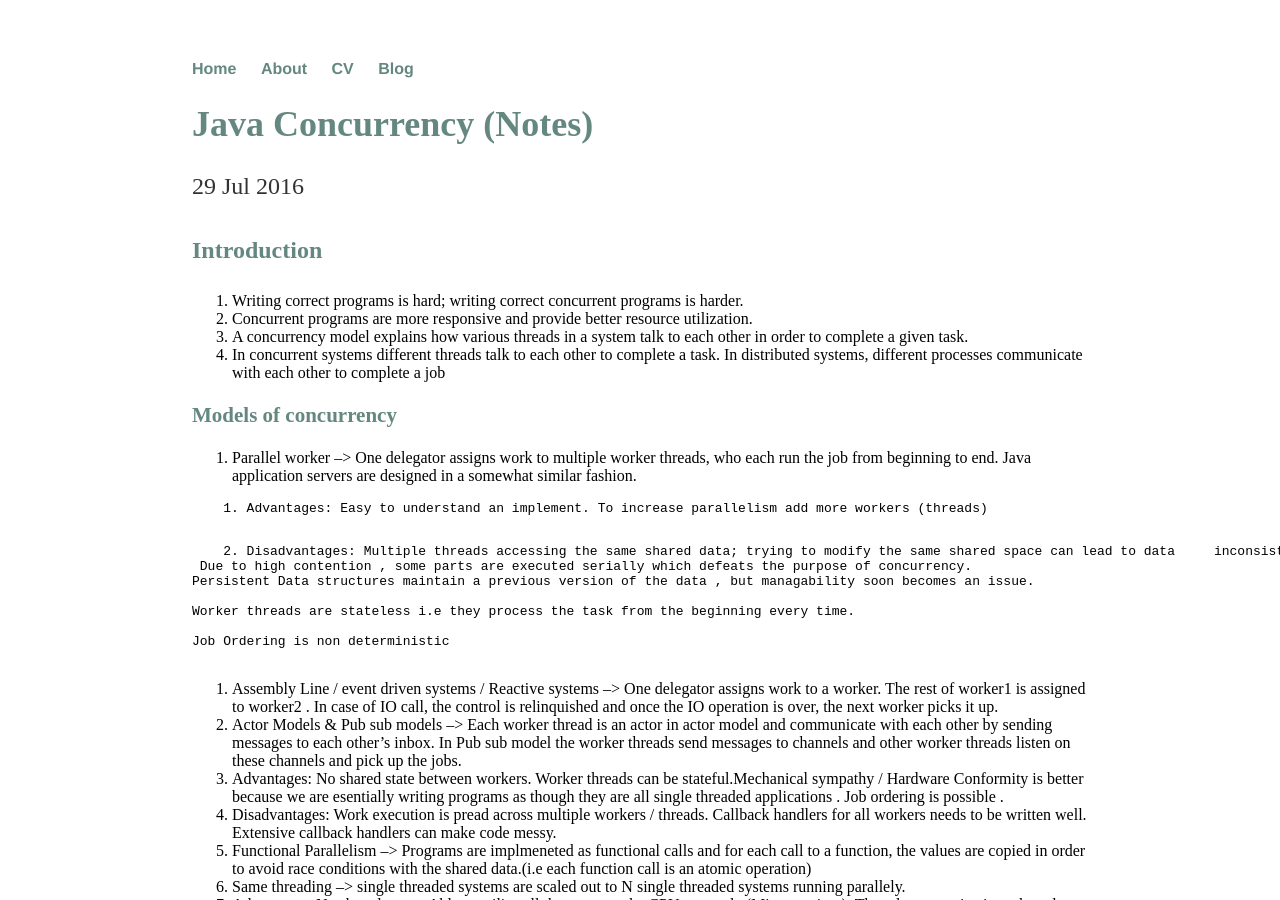
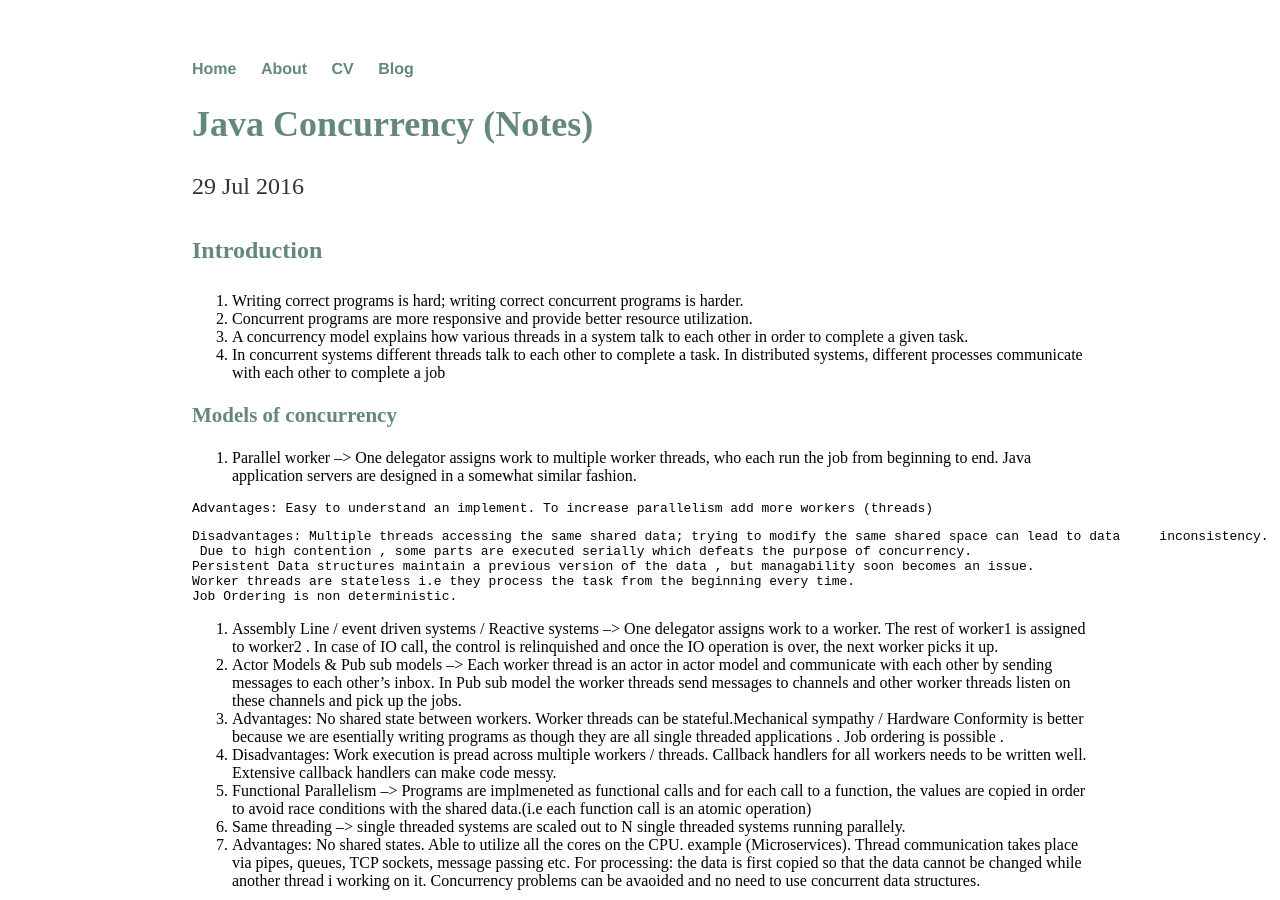
Before and after one commit to jainshailesh/Raveesh.github.io, a Jekyll site: the page built from _posts/2016-07-29-java-concurrency.md, in a window 1280 px wide and 900 px high. Built offline with Jekyll 4.4.1, drawn with Linux system fonts in a browser that asks for light colours.

Commit message:
Formatting changes

```diff
--- a/_posts/2016-07-29-java-concurrency.md
+++ b/_posts/2016-07-29-java-concurrency.md
@@ -11,14 +11,8 @@
 
 ### Models of concurrency
 1. Parallel worker --> One delegator assigns work to multiple worker threads, who each run the job from beginning to end. Java application servers are designed in a somewhat similar fashion.
-  <pre>
-    1. Advantages: Easy to understand an implement. To increase parallelism add more workers (threads)
-  </pre>
-  <pre>
-    2. Disadvantages: Multiple threads accessing the same shared data; trying to modify the same shared space can lead to data     inconsistency. <br> Due to high contention , some parts are executed serially which defeats the purpose of concurrency.     <br>Persistent Data structures maintain a previous version of the data , but managability soon becomes an issue.
-       <br>Worker threads are stateless i.e they process the task from the beginning every time.
-       <br>Job Ordering is non deterministic
-  </pre>
+<pre>Advantages: Easy to understand an implement. To increase parallelism add more workers (threads)</pre>
+<pre>Disadvantages: Multiple threads accessing the same shared data; trying to modify the same shared space can lead to data     inconsistency. <br> Due to high contention , some parts are executed serially which defeats the purpose of concurrency.     <br>Persistent Data structures maintain a previous version of the data , but managability soon becomes an issue. <br>Worker threads are stateless i.e they process the task from the beginning every time. <br>Job Ordering is non deterministic. </pre>
 
 2. Assembly Line / event driven systems / Reactive systems --> One delegator assigns work to a worker. The rest of worker1 is assigned to worker2 . In case of IO call, the control is relinquished and once the IO operation is over, the next worker picks it up.
 3. Actor Models & Pub sub models --> Each worker thread is an actor in actor model and communicate with each other by sending messages to each other's inbox. In Pub sub model the worker threads send messages to channels and other worker threads listen on these channels and pick up the jobs.
```
